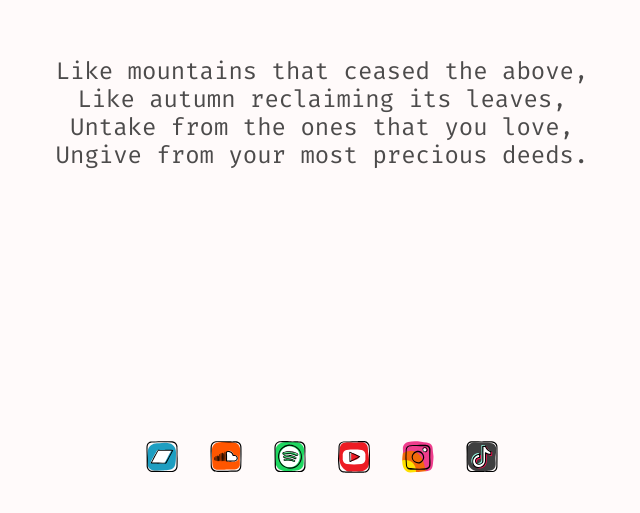
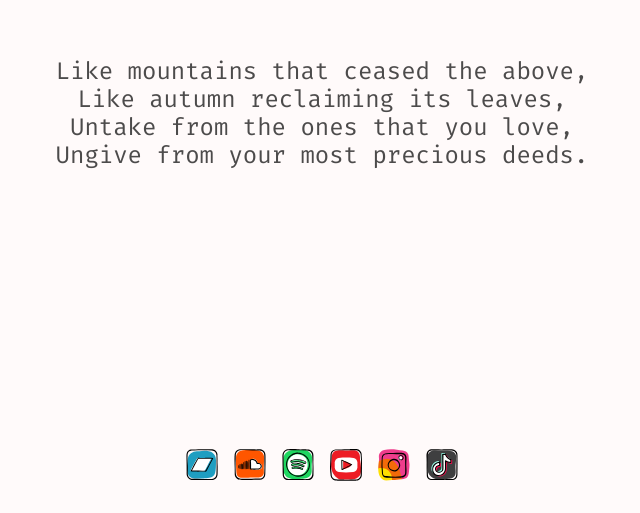
Before and after one commit to bapjiws/iamthesurface, a SvelteKit app: page / in a window 1280 px wide. Shown: the part 287-800 px from the top of the page, without its empty margins (318-958 px from the left). Built offline with nearby package versions, Linux system fonts and the light colour scheme.

Commit message:
Footer a margin

```diff
--- a/src/routes/+layout.svelte
+++ b/src/routes/+layout.svelte
@@ -82,7 +82,7 @@
 
 	footer a {
 		font-weight: bold;
-		margin: 1rem;
+		margin: 0.5rem;
 		height: 32px;
 		width: 32px;
 	}
```
